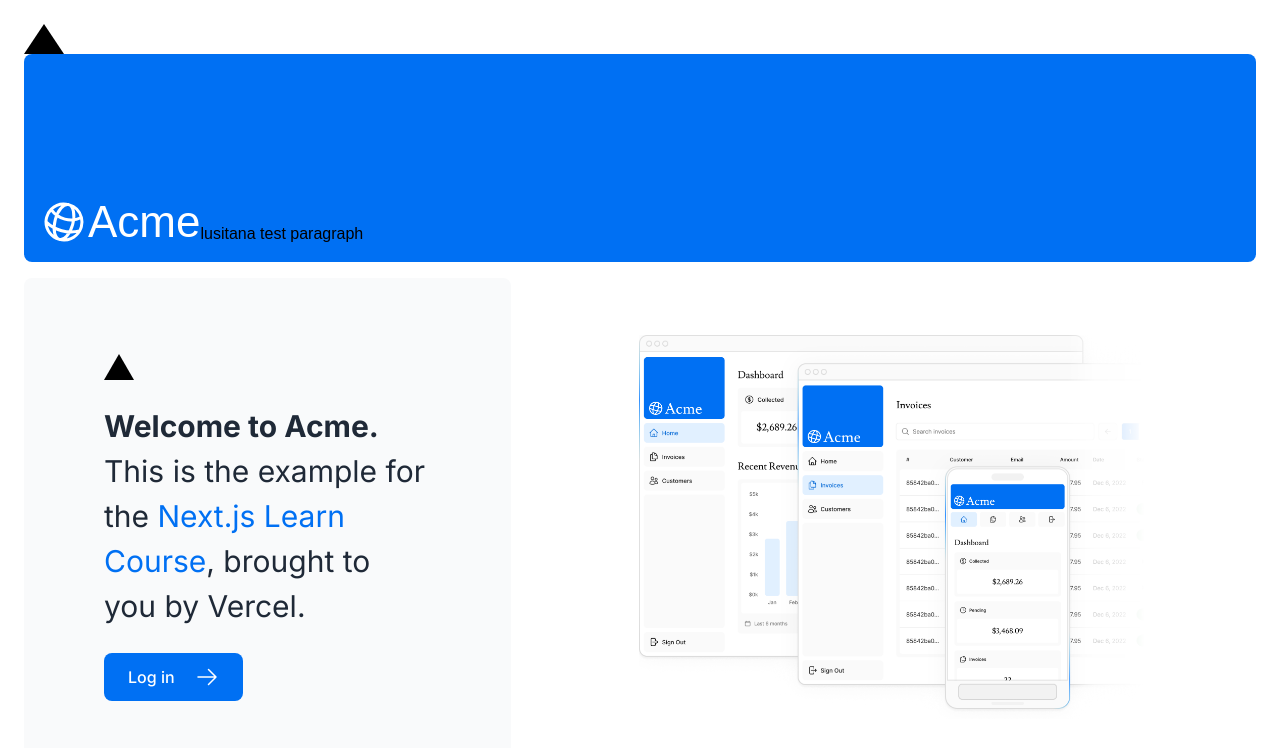
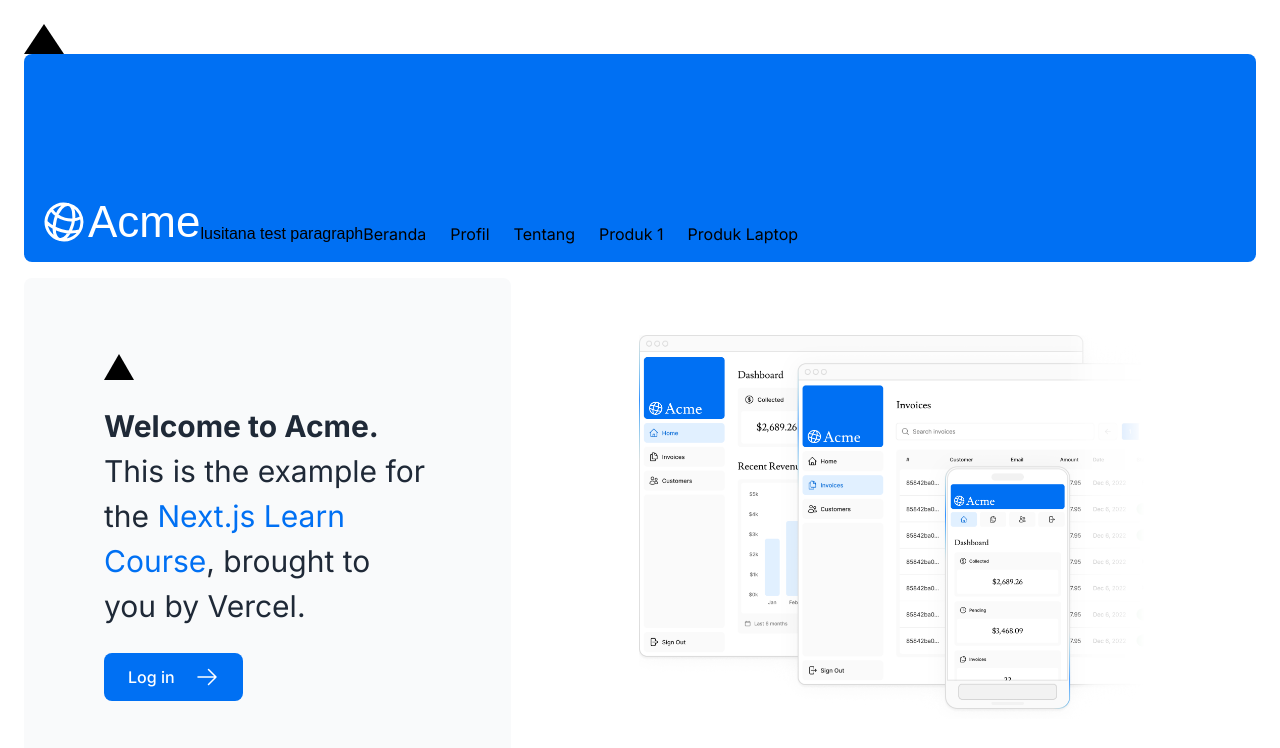
Before and after one commit to rafliad/jda-assignment-6-rafli, a Next.js app: page / in a window 1280 px wide. Shown: the top 748 px of the page. Built offline with nearby package versions, Linux system fonts and the light colour scheme; a web font is replaced by a local one.

Commit message:
add navigation in the dashboard

```diff
--- a/app/page.tsx
+++ b/app/page.tsx
@@ -12,6 +12,34 @@
       <div className="flex h-20 shrink-0 items-end rounded-lg bg-blue-500 p-4 md:h-52">
         <AcmeLogo />
         <p className={`${lusitana.className}`}>lusitana test paragraph</p>
+        <ul className="flex items-center space-x-6">
+          <li>
+            <Link href="/" className="hover:text-gray-300">
+              Beranda
+            </Link>
+          </li>
+          <li>
+            <Link href="/profile" className="hover:text-gray-300">
+              Profil
+            </Link>
+          </li>
+          <li>
+            <Link href="/about" className="hover:text-gray-300">
+              Tentang
+            </Link>
+          </li>
+          {/* Contoh link ke halaman dinamis */}
+          <li>
+            <Link href="/products/1" className="hover:text-gray-300">
+              Produk 1
+            </Link>
+          </li>
+          <li>
+            <Link href="/products/laptop" className="hover:text-gray-300">
+              Produk Laptop
+            </Link>
+          </li>
+        </ul>
       </div>
       <div className="mt-4 flex grow flex-col gap-4 md:flex-row">
         <div className="flex flex-col justify-center gap-6 rounded-lg bg-gray-50 px-6 py-10 md:w-2/5 md:px-20">
```
